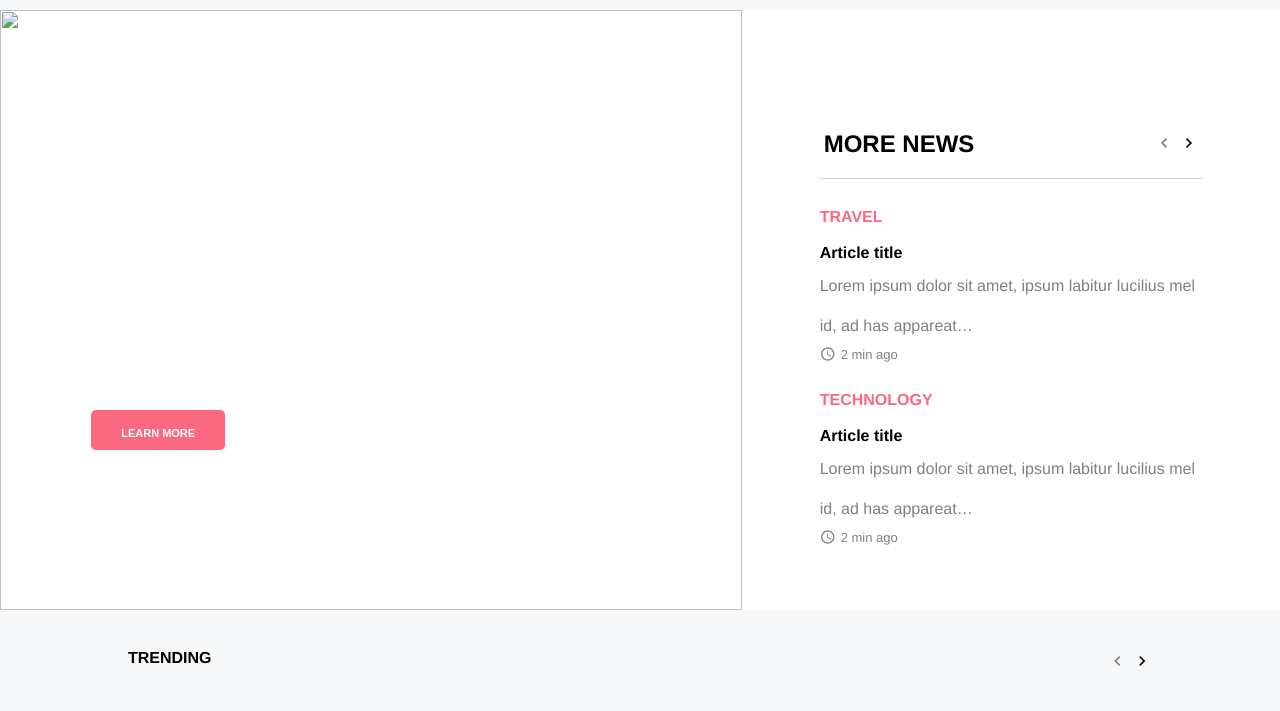
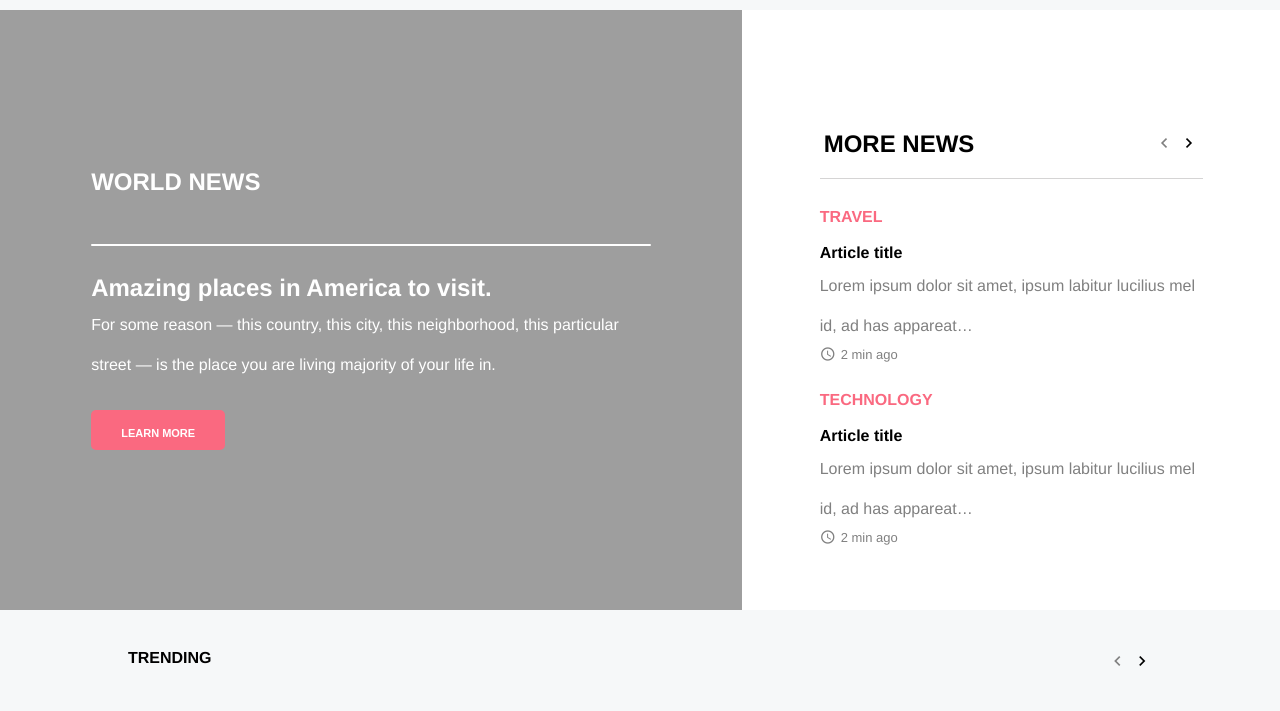
Before and after one commit to roma4123/uniLab, a plain HTML site: page index.html in a window 1280 px wide. Shown: the part 60-771 px from the top of the page. Drawn offline with Linux system fonts and the light colour scheme; the site is published under a folder, as on GitHub Pages, so addresses that start at the root find nothing.

Commit message:
fourth commit

```diff
--- a/index.html
+++ b/index.html
@@ -135,7 +135,7 @@
         <div>
           <img
             class="image-1"
-            src="/images/5408cbd4859414d023afae2cb466de60.jpg"
+            src="images/5408cbd4859414d023afae2cb466de60.jpg"
             alt=""
           />
         </div>
```
